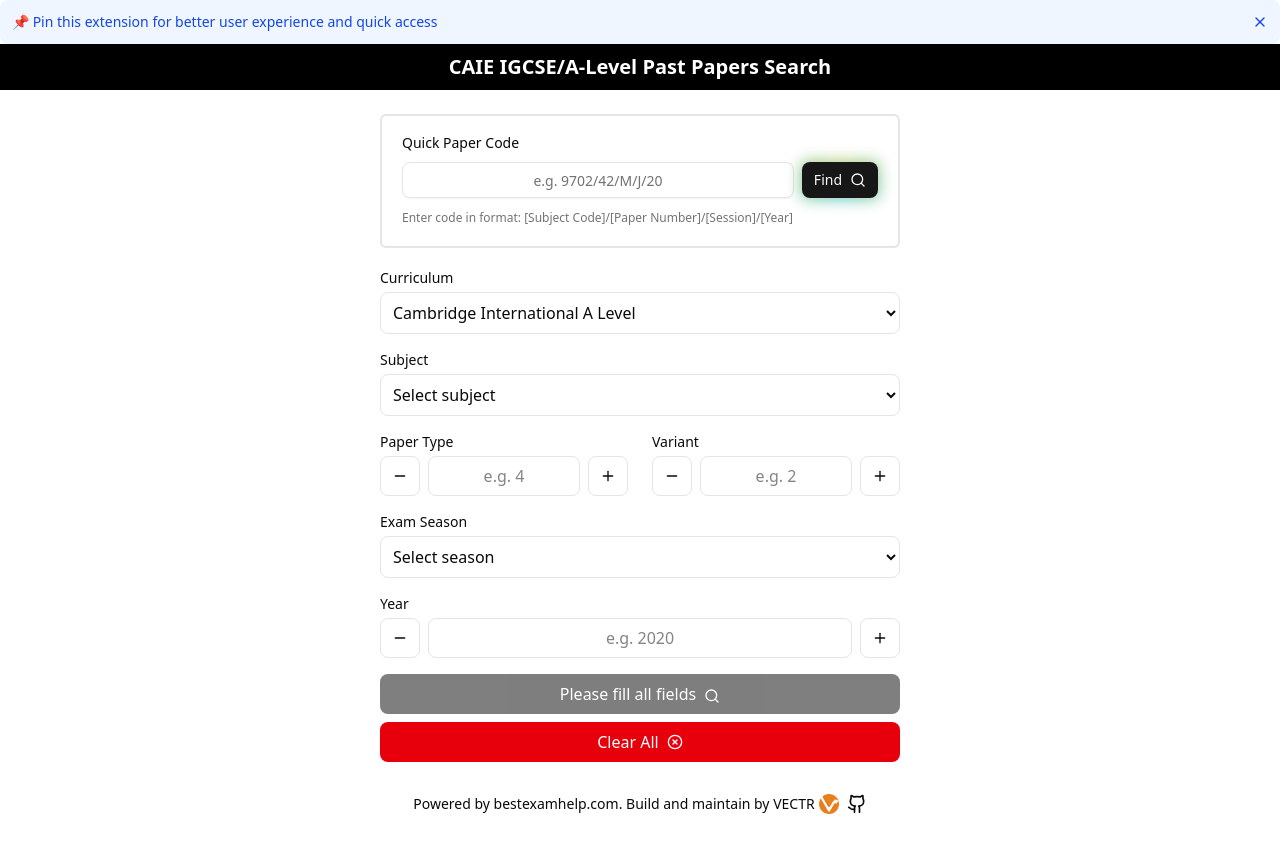
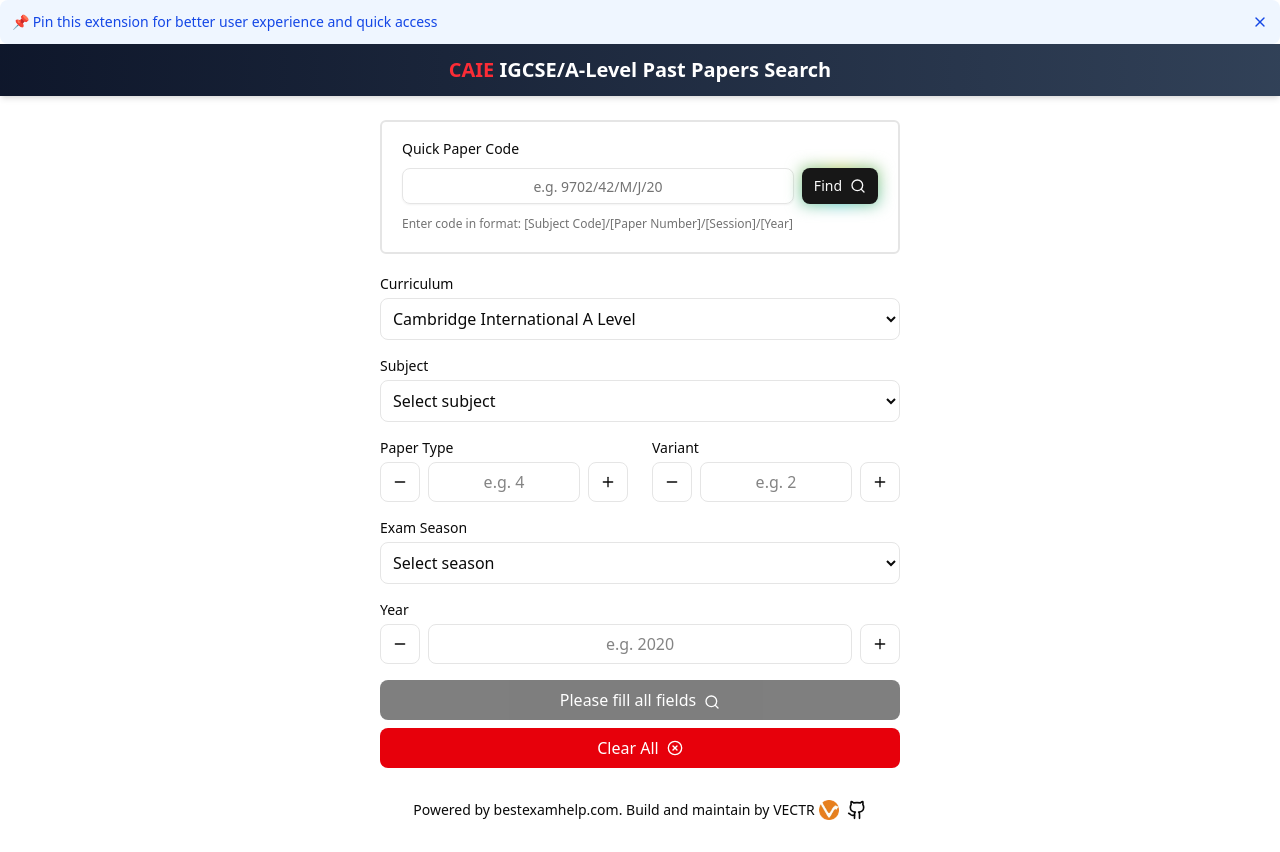
Before and after one commit to caocchinh/caie-paper-navigator, a React (Vite) app: page / in a window 1280 px wide. Built offline with nearby package versions, Linux system fonts and the light colour scheme.

Commit message:
Update App component header styling with gradient background and improved text formatting for enhanced visual appeal.

```diff
--- a/src/App.tsx
+++ b/src/App.tsx
@@ -90,8 +90,8 @@
 
       <Card className="mx-auto border-none shadow-none">
         <CardContent className="!p-0">
-          <h2 className="text-xl font-semibold mb-6 text-center bg-black text-white py-[9px]">
-            <span className="text-re">CAIE</span> IGCSE/A-Level Past Papers Search
+          <h2 className="text-xl font-semibold mb-6 text-center bg-gradient-to-r from-slate-900 to-slate-700 text-white py-3 px-4  shadow-md">
+            <span className="text-red-500 font-bold">CAIE</span> IGCSE/A-Level Past Papers Search
           </h2>
         <div className="max-w-xl mx-auto px-7">
         <PaperSearch
```
